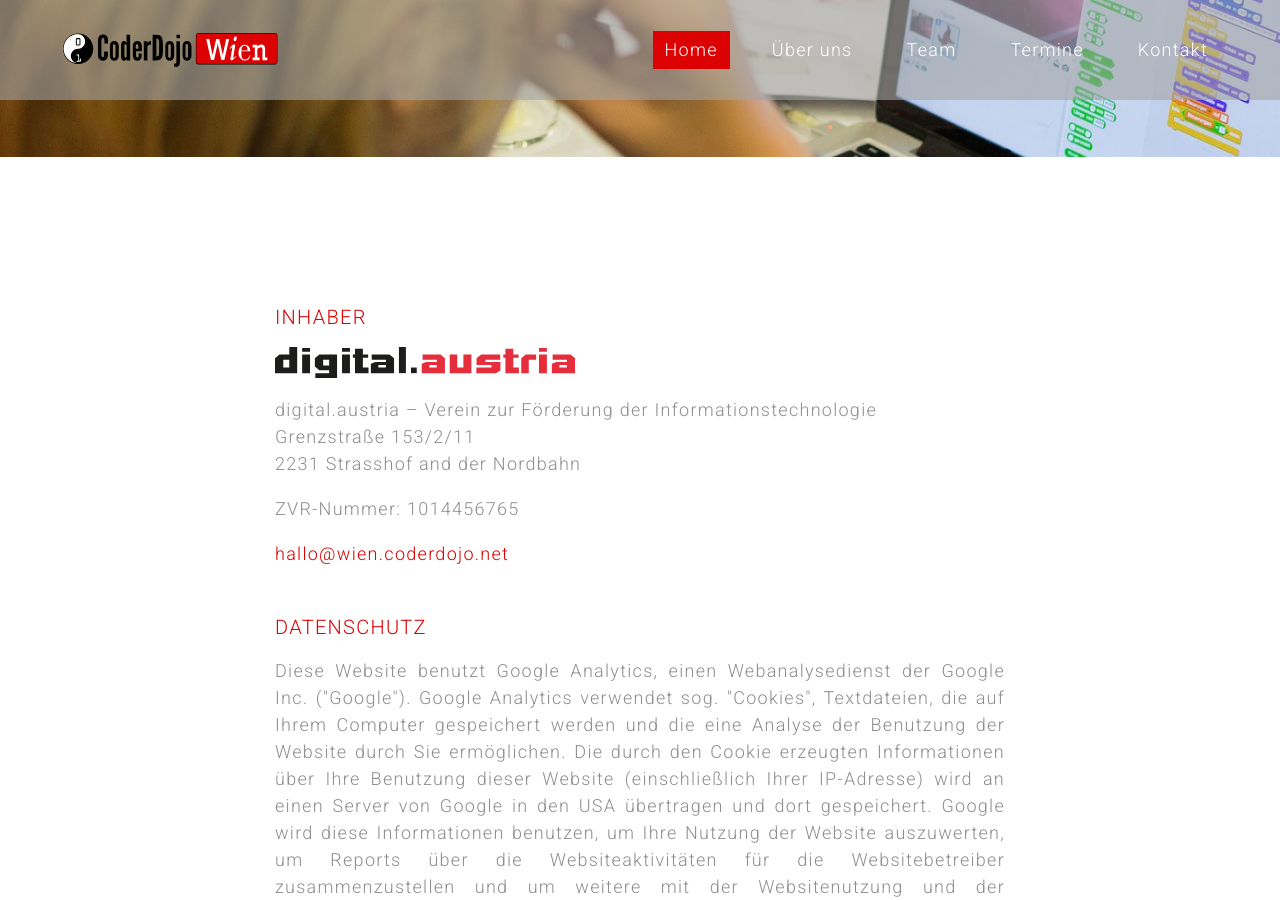
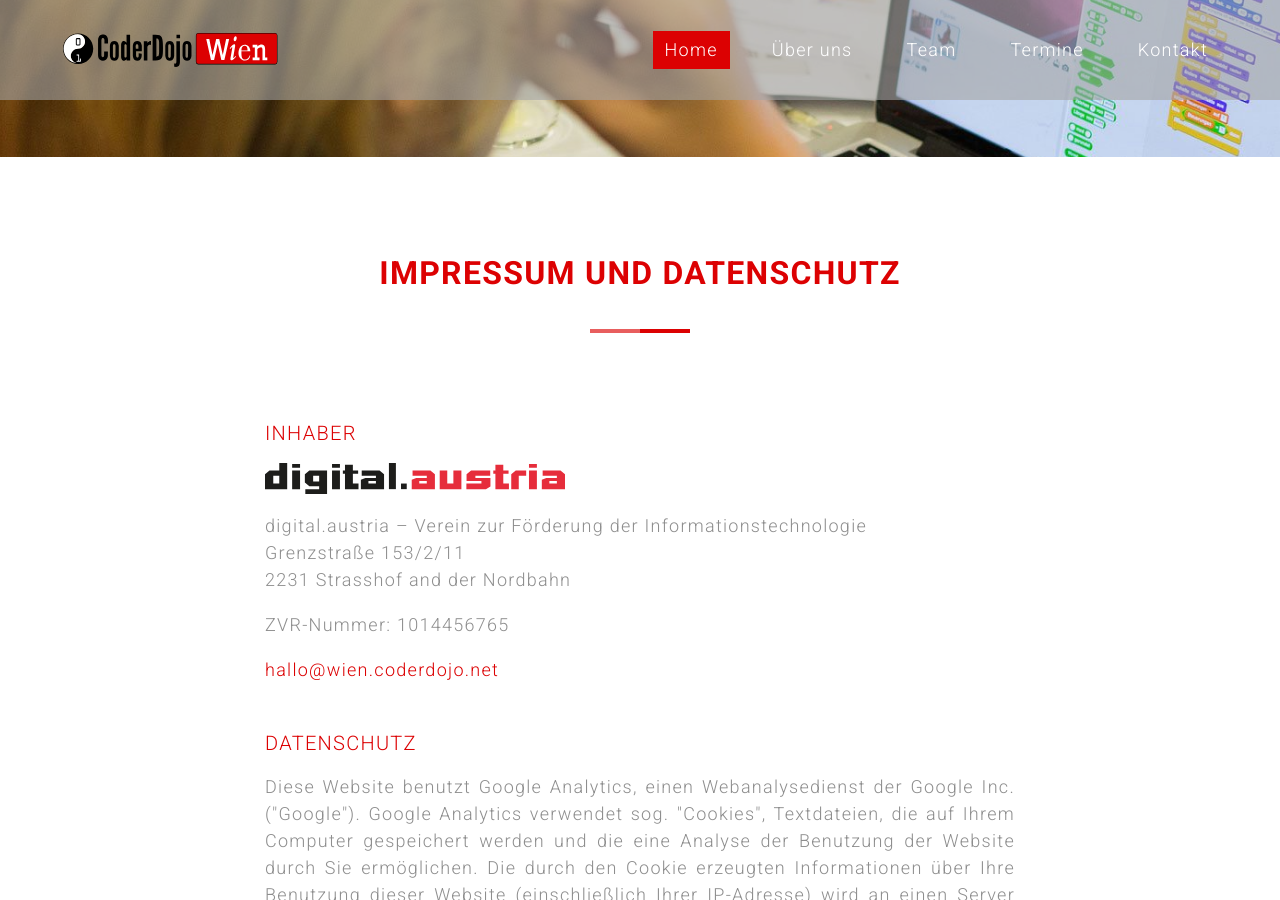
Before and after one commit to coderdojo-wien/coderdojo-wien.github.io, a Jekyll site: the page built from imprint.html, in a window 1280 px wide and 900 px high, scrolled down 743 px. Built offline with Jekyll 4.4.1, drawn with Linux system fonts in a browser that asks for light colours; nearby versions of some CDN libraries; comment, search, counter and statistics services are not loaded.

Commit message:
Add text-align center to all head headings Remove text-center from sections Add heading to imprint section

```diff
--- a/_includes/sections/about.html
+++ b/_includes/sections/about.html
@@ -3,7 +3,7 @@
   <div class="container">
 
     <!-- Section Heading -->
-    <div class="row text-center">
+    <div class="row">
 
       <!-- Section Header -->
       <header class="col-md-8 col-md-push-2 col-sm-12 section-header">
--- a/_includes/sections/contact.html
+++ b/_includes/sections/contact.html
@@ -9,7 +9,7 @@
   <div class="container">
 
     <!-- Section Heading -->
-    <div class="row text-center">
+    <div class="row">
 
       <!-- Section Header -->
       <header class="col-md-8 col-md-push-2 col-sm-12 section-header">
--- a/_includes/sections/events.html
+++ b/_includes/sections/events.html
@@ -3,7 +3,7 @@
   <div class="container">
 
     <!-- Section Heading -->
-    <div class="row text-center">
+    <div class="row">
 
       <!-- Events Header -->
       <header class="col-md-8 col-md-push-2 col-sm-12 section-header">
--- a/_includes/sections/imprint.html
+++ b/_includes/sections/imprint.html
@@ -1,6 +1,15 @@
 <!-- About Section -->
-<section id="imprint" class="site-section next-section-indicator">
+<section id="imprint" class="site-section">
   <div class="container">
+
+      <!-- Section Heading -->
+      <div class="row">
+
+        <!-- Section Header -->
+        <header class="col-md-8 col-md-push-2 col-sm-12 section-header">
+            <h2>{{ site.data.imprint.title }}</h2>
+            <hr class="normal">
+        </header>
 
         <!-- Owner content -->
         <div class="col-md-8 col-md-push-2 col-sm-12 section-content section-owner">
@@ -17,5 +26,7 @@
         <!--googleon: all-->
 
       </div>
+
+    </div>
   </div>
 </section>
--- a/_includes/sections/team.html
+++ b/_includes/sections/team.html
@@ -3,7 +3,7 @@
   <div class="container">
 
     <!-- Section Heading -->
-    <div class="row text-center">
+    <div class="row">
 
       <!-- Section Header -->
       <header class="col-md-8 col-md-push-2 col-sm-12 section-header">
--- a/_scss/layout/_sections.scss
+++ b/_scss/layout/_sections.scss
@@ -9,6 +9,7 @@
       font-weight: bold;
       text-transform: uppercase;
       color: $primary;
+      text-align: center;
     }
 
     hr.normal {
```
Lines whose indentation alone changed are shown as unchanged.
